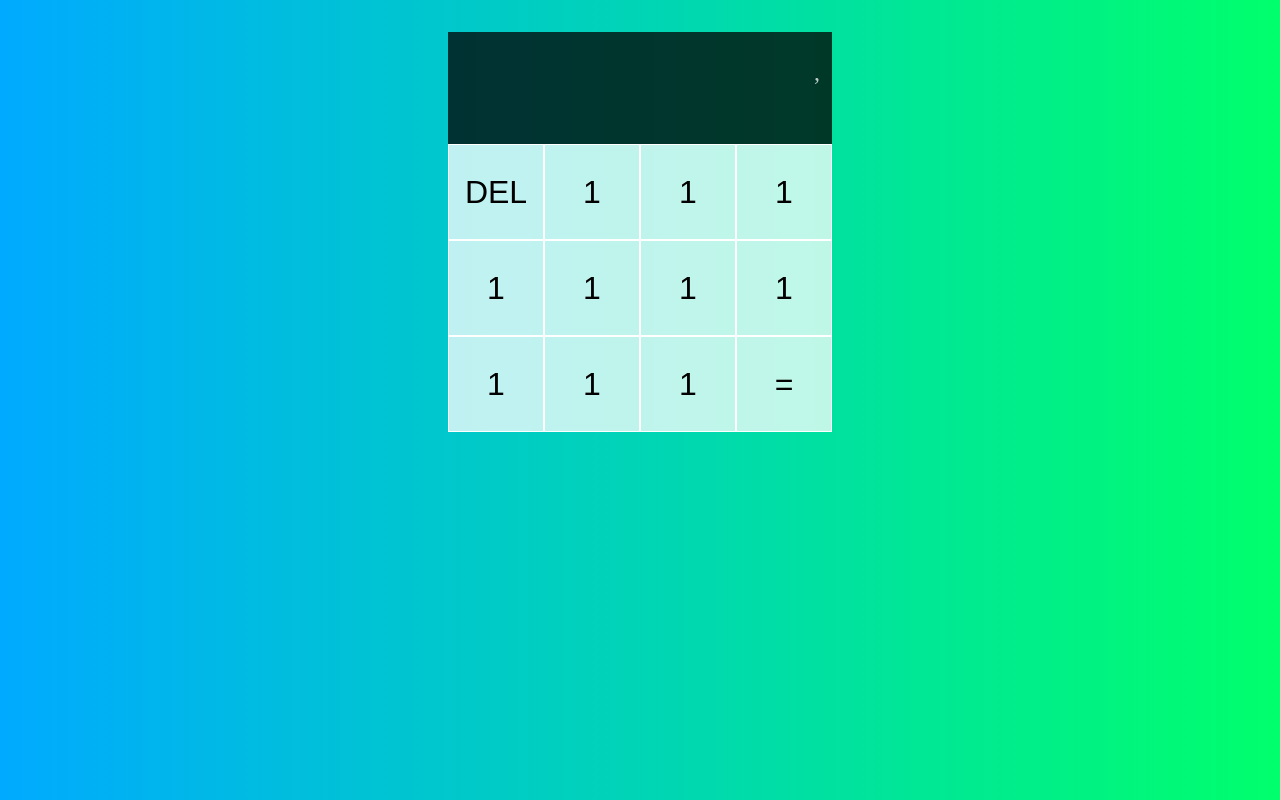
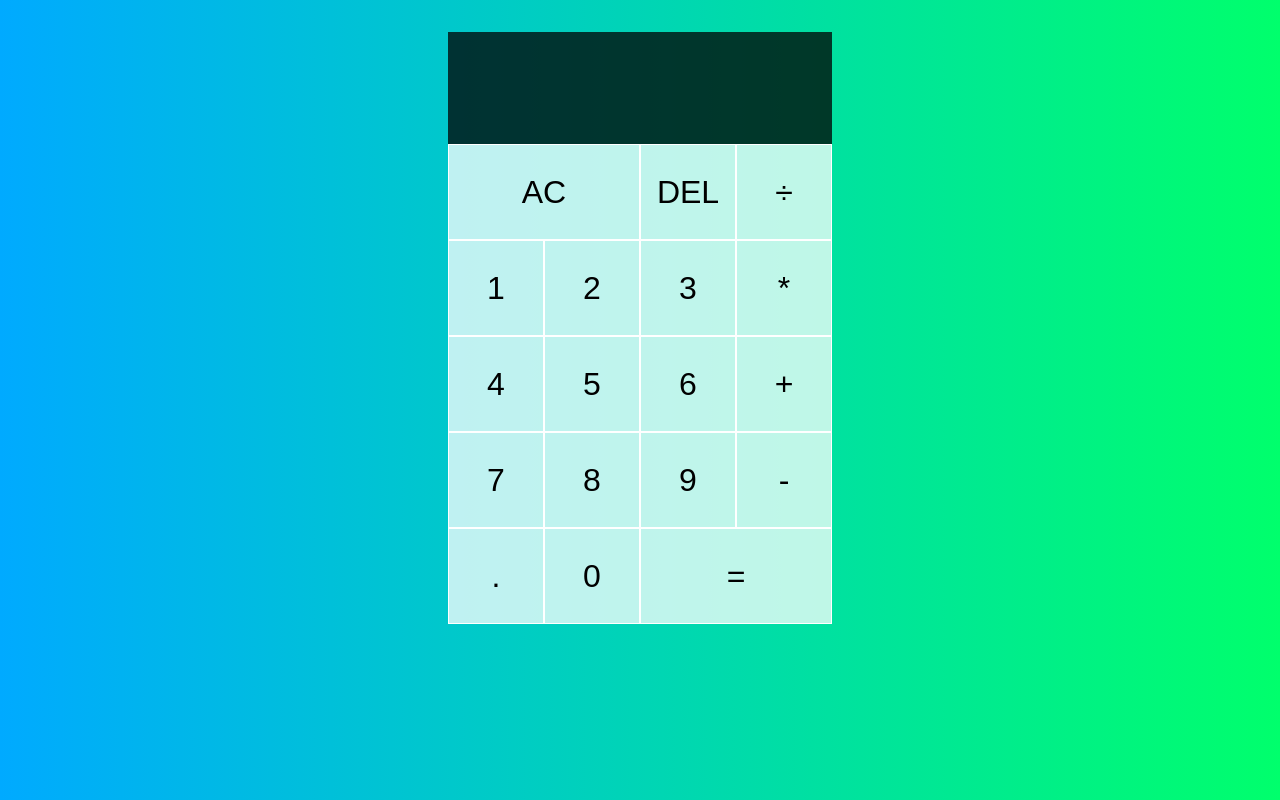
Before and after one commit to Samuel-Brito19/React-Calculator, a React (Vite) app: page / in a window 1280 px wide. Built offline with nearby package versions, Linux system fonts and the light colour scheme.

Commit message:
Crating a operation button

```diff
--- a/src/App.jsx
+++ b/src/App.jsx
@@ -1,19 +1,21 @@
 import { useReducer } from "react"
 import { DigitButton } from "./Components/Buttons/DigitButton"
-
+import { OperationButton } from "./Components/Buttons/OperationButton"
+// eslint-disable-next-line react-refresh/only-export-components
 export const ACTIONS = {
   DELETE: 'delete',
   ADD_DIGIT: 'add_digit',
-  CHOOSE_OPERATIOR: 'choose_operatior',
+  CHOOSE_OPERATION: 'choose_operatior',
   CLEAR: 'clear',
   EVALUATE: 'evaluate'
 }
 
-const myReducer = (state, ACTIONS) => {
-  switch (ACTIONS.type) {
-    case 'ADD_DIGIT':
+const myReducer = (state, { type, payload }) => {
+  switch (type) {
+    case ACTIONS.ADD_DIGIT:
       return {
-
+        ...state,
+        currentOperatior: `${state.currentOperatior}, ${payload.digit}`
       }
   }
 }
@@ -26,21 +28,28 @@ function App() {
     <div className="calculator-grid">
 
       <div className="painel">
-        <div className="previous-operator"> {currentOperatior}, {operatorDigit} </div>
+        <div className="previous-operator"> {currentOperatior} {operatorDigit}</div>
         <div className="current-operator"> {previousOperator} </div>
       </div>
 
-      <button className="span-2" >DEL</button>
-      <button>1</button>
-      <button>1</button>
-      <button>1</button>
-      <button>1</button>
-      <button>1</button>
-      <button>1</button>
-      <button>1</button>
-      <button>1</button>
-      <button>1</button>
-      <button>1</button>
+
+      <button className="span-2">AC</button>
+      <button>DEL</button>
+      <OperationButton operation="÷" dispatch={dispatch} />
+      <DigitButton digit="1" dispatch={dispatch} />
+      <DigitButton digit="2" dispatch={dispatch} />
+      <DigitButton digit="3" dispatch={dispatch} />
+      <OperationButton operation="*" dispatch={dispatch} />
+      <DigitButton digit="4" dispatch={dispatch} />
+      <DigitButton digit="5" dispatch={dispatch} />
+      <DigitButton digit="6" dispatch={dispatch} />
+      <OperationButton operation="+" dispatch={dispatch} />
+      <DigitButton digit="7" dispatch={dispatch} />
+      <DigitButton digit="8" dispatch={dispatch} />
+      <DigitButton digit="9" dispatch={dispatch} />
+      <OperationButton operation="-" dispatch={dispatch} />
+      <DigitButton digit="." dispatch={dispatch} />
+      <DigitButton digit="0" dispatch={dispatch} />
       <button className="span-2">=</button>
 
     </div>
--- a/src/Components/Buttons/DigitButton.jsx
+++ b/src/Components/Buttons/DigitButton.jsx
@@ -1,7 +1,8 @@
 import { ACTIONS } from "../../App"
 
-export const DigitButton = (dispatch, digit) => {
+// eslint-disable-next-line react/prop-types
+export const DigitButton = ({ dispatch, digit }) => {
     return (
-        <button onClick={() => dispatch({ type: ACTIONS.ADD_DIGIT })}> {digit} </button>
+        <button onClick={() => dispatch({ type: ACTIONS.ADD_DIGIT, payload: { digit } })}> {digit} </button>
     )
 }
--- a/src/Components/Buttons/OperationButton.jsx
+++ b/src/Components/Buttons/OperationButton.jsx
@@ -0,0 +1,8 @@
+import { ACTIONS } from "../../App"
+
+// eslint-disable-next-line react/prop-types
+export const OperationButton = ({ dispatch, operation }) => {
+    return (
+        <button onClick={() => { dispatch({ type: ACTIONS.CHOOSE_OPERATION, payload: { operation } }) }}>{operation}</button>
+    )
+}
--- a/src/index.css
+++ b/src/index.css
@@ -30,7 +30,7 @@ body {
   background-color: rgba(255, 255, 255, .9);
 }
 
-.span-two {
+.span-2 {
   grid-column: span 2;
 }
 
```
